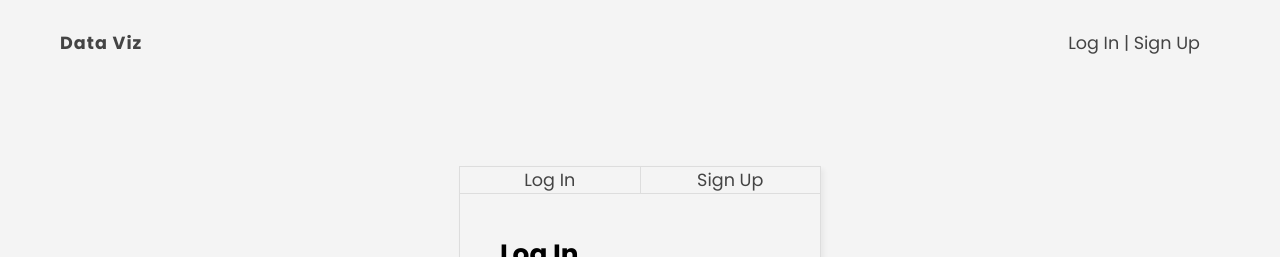
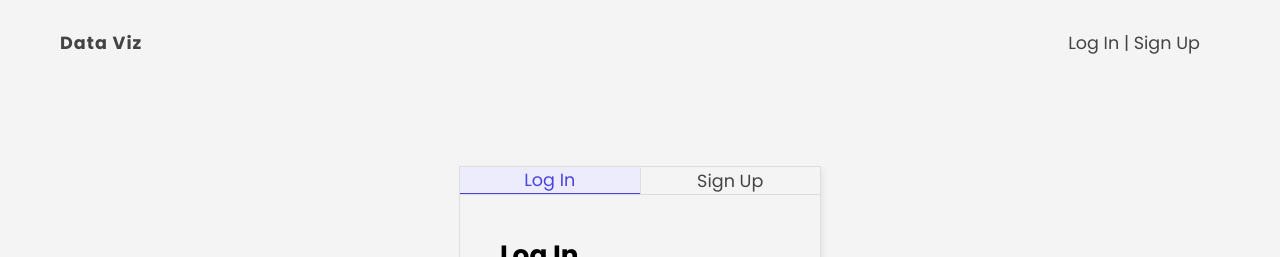
Before and after one commit to JBreidfjord/lastfm-data-viz, a React (Create React App) app: page /authenticate in a window 1280 px wide. Shown: the top 257 px of the page. Built offline with nearby package versions, Linux system fonts and the light colour scheme; no server answers.

Commit message:
Add active class to tabs

```diff
--- a/src/pages/authenticate/Authenticate.css
+++ b/src/pages/authenticate/Authenticate.css
@@ -36,3 +36,9 @@
   cursor: pointer;
   color: var(--heading-color);
 }
+
+.auth .tab.active {
+  background-color: #edecfc;
+  color: var(--primary-color);
+  border-bottom: 1px solid var(--primary-color);
+}
--- a/src/pages/authenticate/Authenticate.js
+++ b/src/pages/authenticate/Authenticate.js
@@ -10,10 +10,13 @@ export default function Authenticate() {
   return (
     <div className="auth">
       <ul>
-        <li className="tab" onClick={() => setTab("login")}>
+        <li className={`tab ${tab === "login" ? "active" : null}`} onClick={() => setTab("login")}>
           Log In
         </li>
-        <li className="tab" onClick={() => setTab("signup")}>
+        <li
+          className={`tab ${tab === "signup" ? "active" : null}`}
+          onClick={() => setTab("signup")}
+        >
           Sign Up
         </li>
       </ul>
```
